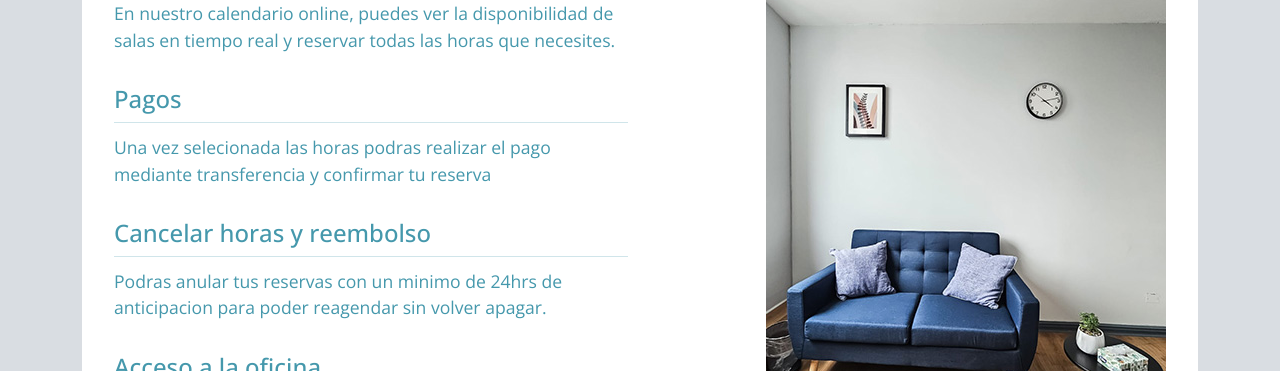
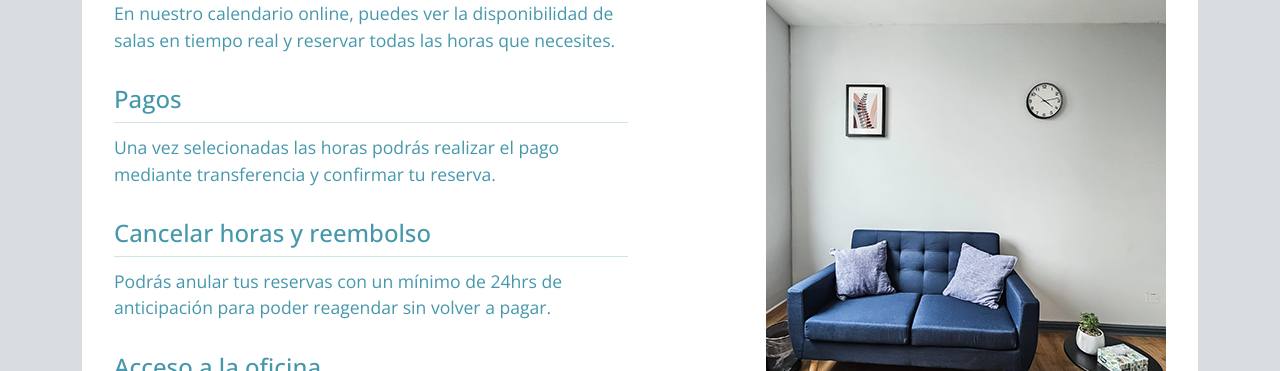
Before and after one commit to ssalinascalibar/espacio-box-noLogin, a React (Vite) app: page / in a window 1280 px wide. Shown: the part 3475-3846 px from the top of the page. Built offline with nearby package versions, Linux system fonts and the light colour scheme.

Commit message:
fix texts feature section

```diff
--- a/src/features/home/FeatureSection.jsx
+++ b/src/features/home/FeatureSection.jsx
@@ -20,14 +20,14 @@ export default function FeatureSection() {
               <h4>Pagos</h4>
               <hr />
               <p>
-                Una vez selecionada las horas podras realizar el pago mediante
-                transferencia y confirmar tu reserva
+                Una vez selecionadas las horas podrás realizar el pago mediante
+                transferencia y confirmar tu reserva.
               </p>
               <h4>Cancelar horas y reembolso</h4>
               <hr />
               <p>
-                Podras anular tus reservas con un minimo de 24hrs de
-                anticipacion para poder reagendar sin volver apagar.
+                Podrás anular tus reservas con un mínimo de 24hrs de
+                anticipación para poder reagendar sin volver a pagar.
               </p>
               <h4>Acceso a la oficina </h4>
               <hr />
```
